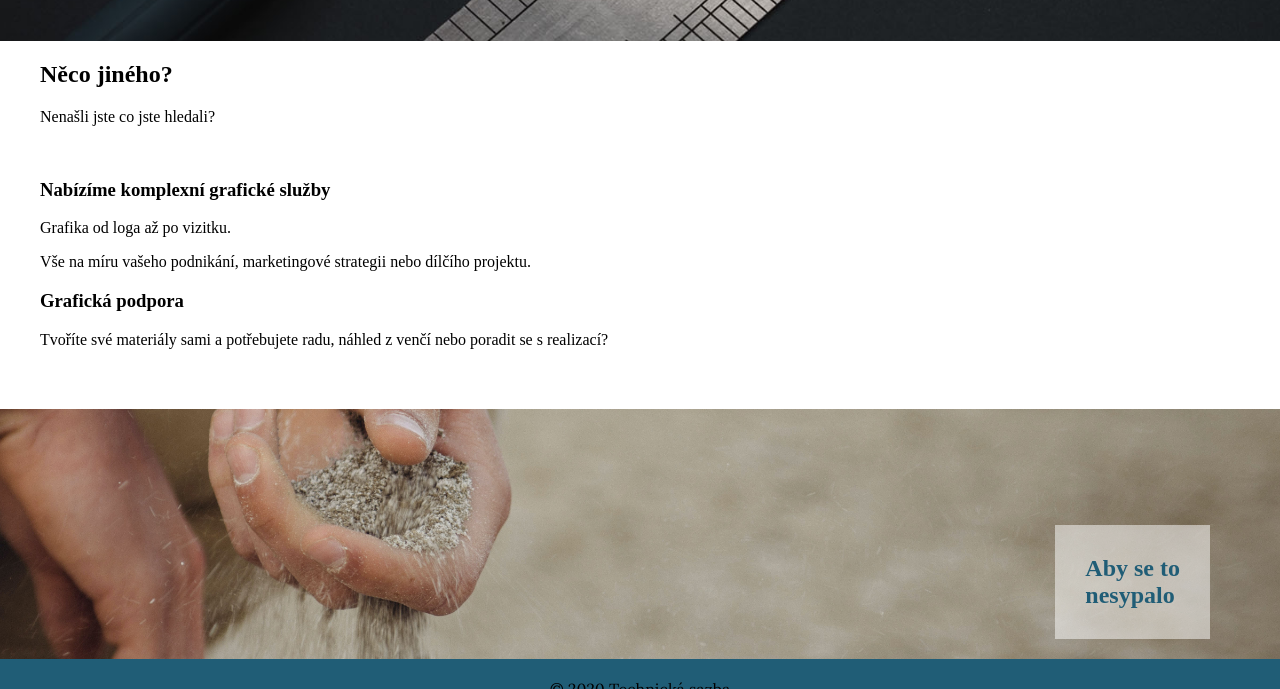
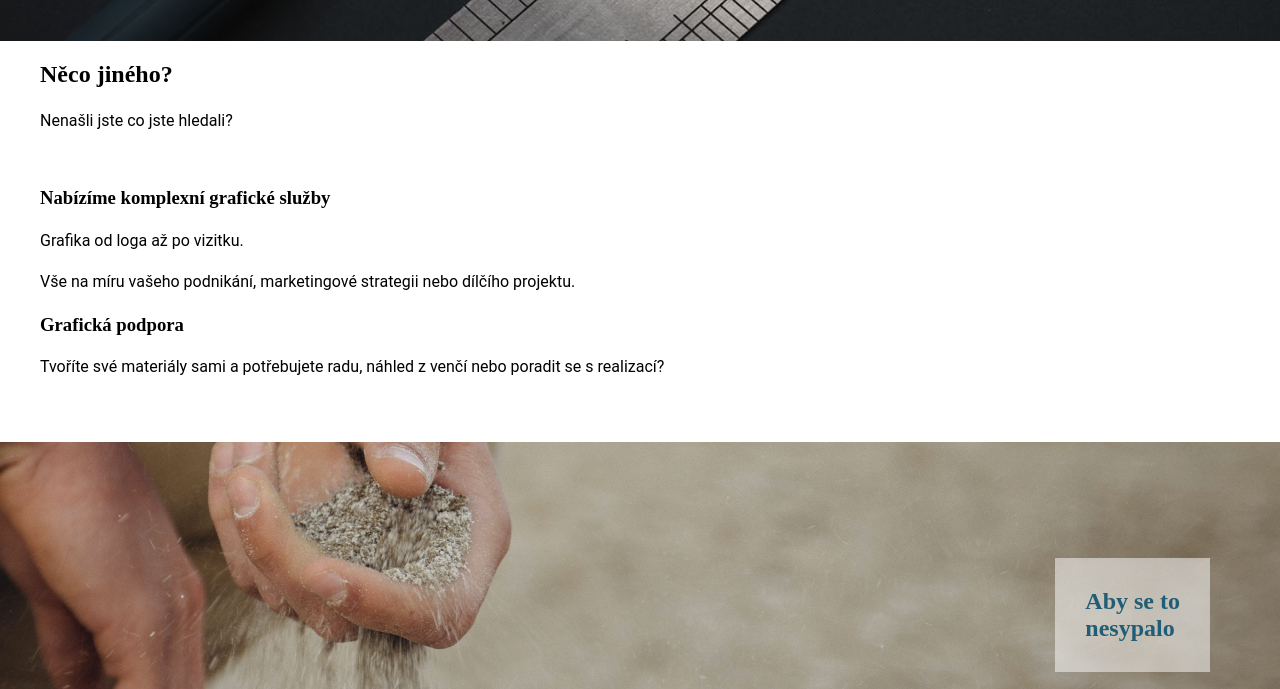
Before and after one commit to LenkaSilna/Technicka-sazba, an Eleventy site: page jine.html in a window 1280 px wide. Shown: the part 289-978 px from the top of the page. Built offline with nearby package versions, Linux system fonts and the light colour scheme; Eleventy itself is replaced by a stand-in of ours; files that its build step writes are made by us from their sources.

Commit message:
uprava textu

```diff
--- a/jine.html
+++ b/jine.html
@@ -6,7 +6,7 @@ hero: herogrey
 <main class="main">
   <h2>Něco jiného?</h2>
     <p>Nenašli jste co jste hledali?</p>
-    <a href="/kontakt">Napište nebo zavolejte!</a>
+    <a class="other-kontakt" href="/kontakt">Napište nebo zavolejte!</a>
 
     <h3>Nabízíme komplexní grafické služby</h3>
     <p>Grafika od loga až po vizitku.</p>
@@ -15,5 +15,5 @@ hero: herogrey
 
 <h3>Grafická podpora</h3>
 <p>Tvoříte své materiály sami a potřebujete radu, náhled z venčí nebo poradit se s realizací?</p>
-<a href="/kontakt"><h4>Zavolejte nebo napište!</h4></a>
+<a class="other-kontakt" href="/kontakt"><h4>Zavolejte nebo napište!</h4></a>
 </main>
--- a/scss/_base.scss
+++ b/scss/_base.scss
@@ -7,6 +7,17 @@ a:-webkit-any-link {
   color: white;
   cursor: pointer;
   text-decoration: none;
+}
+
+p, ul, li{
+  font-family: $font-base;
+  line-height: 1.6;
+  font-size: 16px
+
+}
+
+.other-kontakt{
+  font-family: $font-base;
 }
 
 .main,
```
Also changed, not shown: korektury.html (+1 -1 lines), css/style.css, 1 other file.
